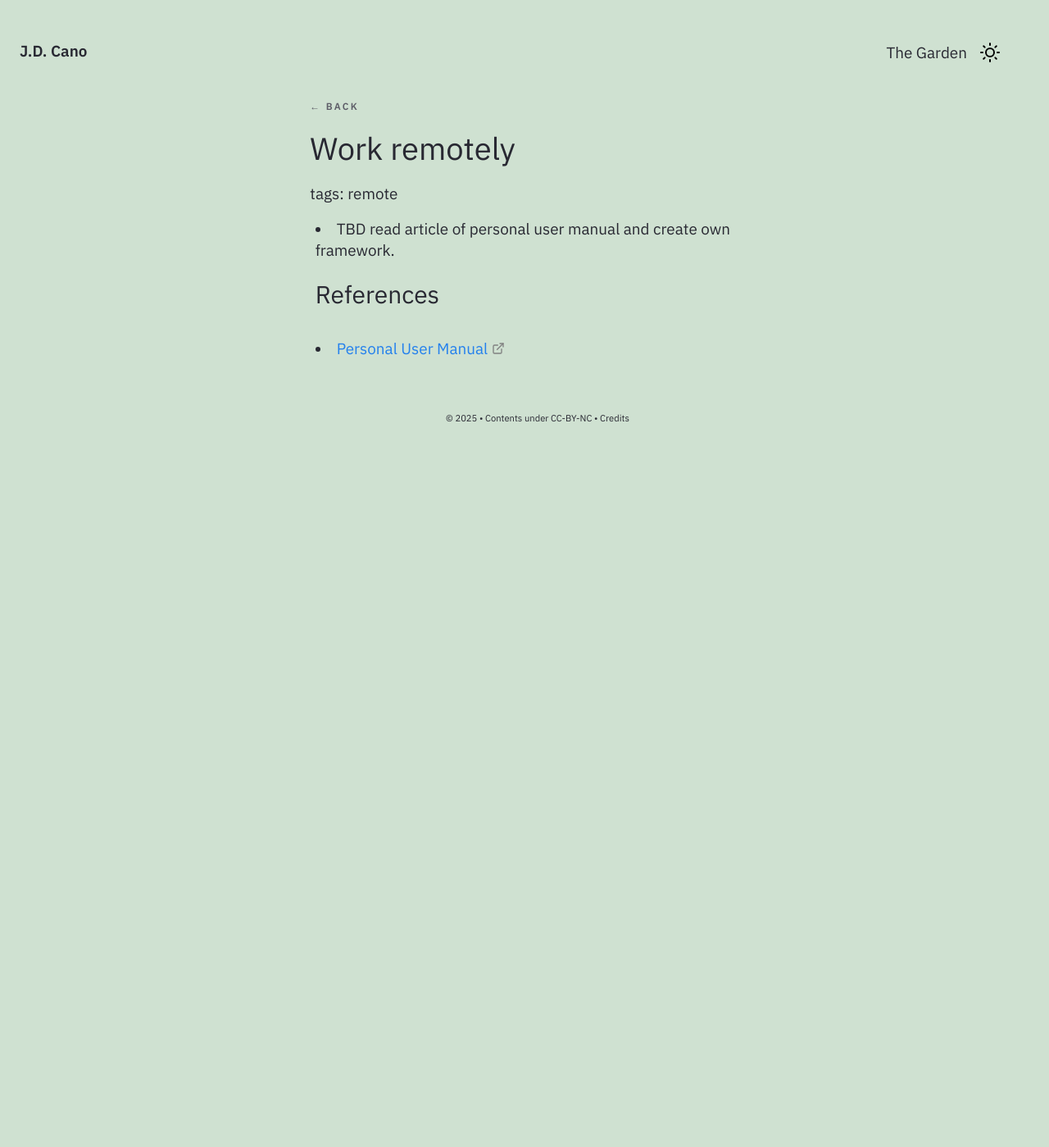
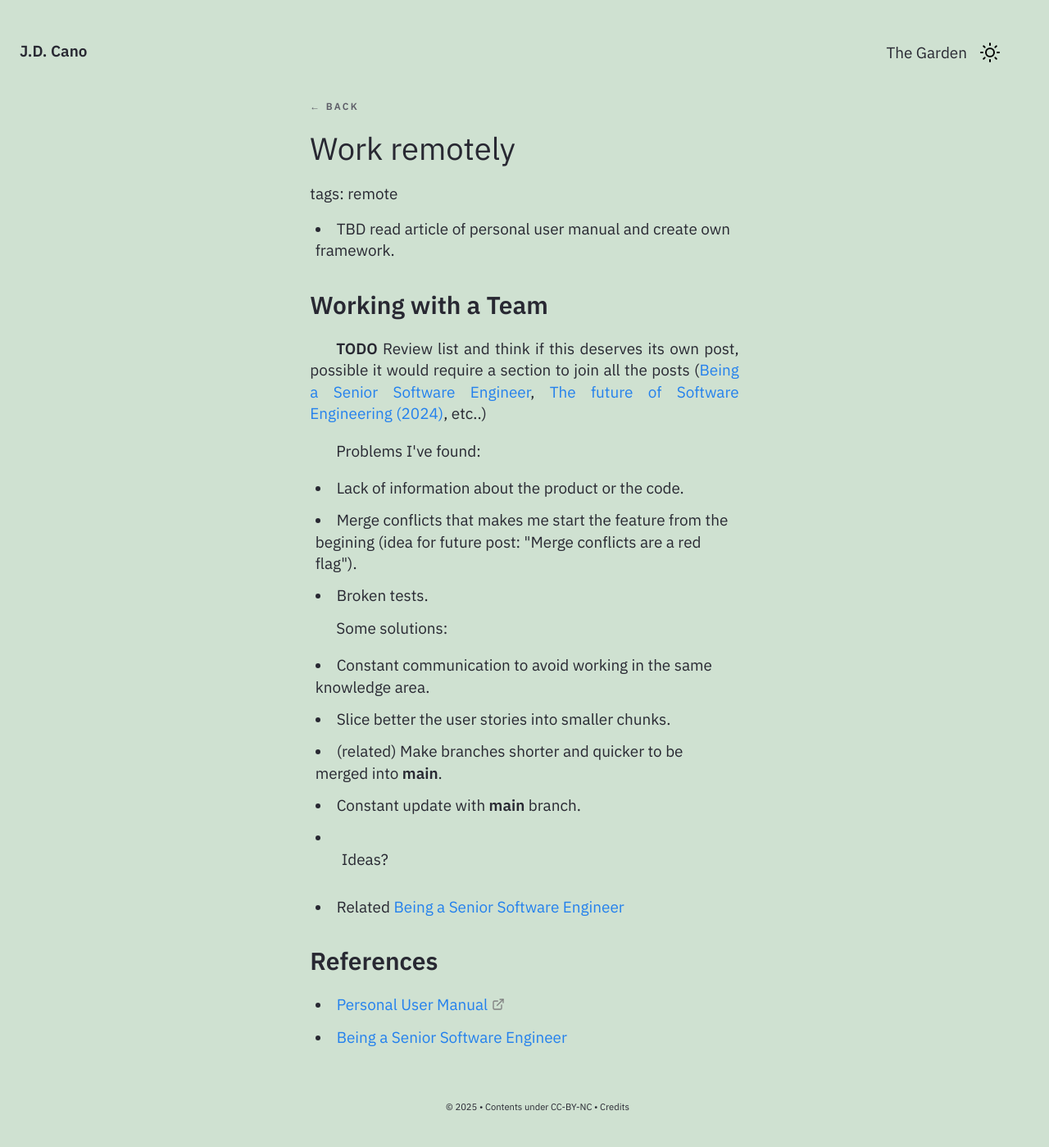
Before and after one commit to Gorzas/gorzas.github.io, a Jekyll site: the page built from _notes/Public/tech/Work remotely.md, in a window 1280 px wide. Shown: the whole page at 82% size. Built offline with Jekyll 4.4.1, drawn with Linux system fonts in a browser that asks for light colours; before the commit the page ends 900 px from its top, so only the background shows below that.

Commit message:
Expand notes with team collaboration insights
Added section on working with a team and related challenges.

```diff
--- a/_notes/Public/tech/Work remotely.md
+++ b/_notes/Public/tech/Work remotely.md
@@ -9,6 +9,27 @@ growth: seedlings
 ---
 
 - TBD read article of personal user manual and create own framework.
-### References
+
+## Working with a Team
+
+**TODO** Review list and think if this deserves its own post, possible it would require a section to join all the posts ([[Being a Senior Software Engineer]], [[The future of Software Engineering (2024)]], etc..)
+
+Problems I've found:
+- Lack of information about the product or the code.
+- Merge conflicts that makes me start the feature from the begining (idea for future post: "Merge conflicts are a red flag").
+- Broken tests.
+
+Some solutions:
+- Constant communication to avoid working in the same knowledge area.
+- Slice better the user stories into smaller chunks.
+- (related) Make branches shorter and quicker to be merged into **main**.
+- Constant update with **main** branch.
+- Ideas?
+
+
+- Related [[Being a Senior Software Engineer]]
+
+## References
 
 - [Personal User Manual](https://futureforum.com/2022/07/15/personal-user-manual/)
+- [[Being a Senior Software Engineer]]
```
